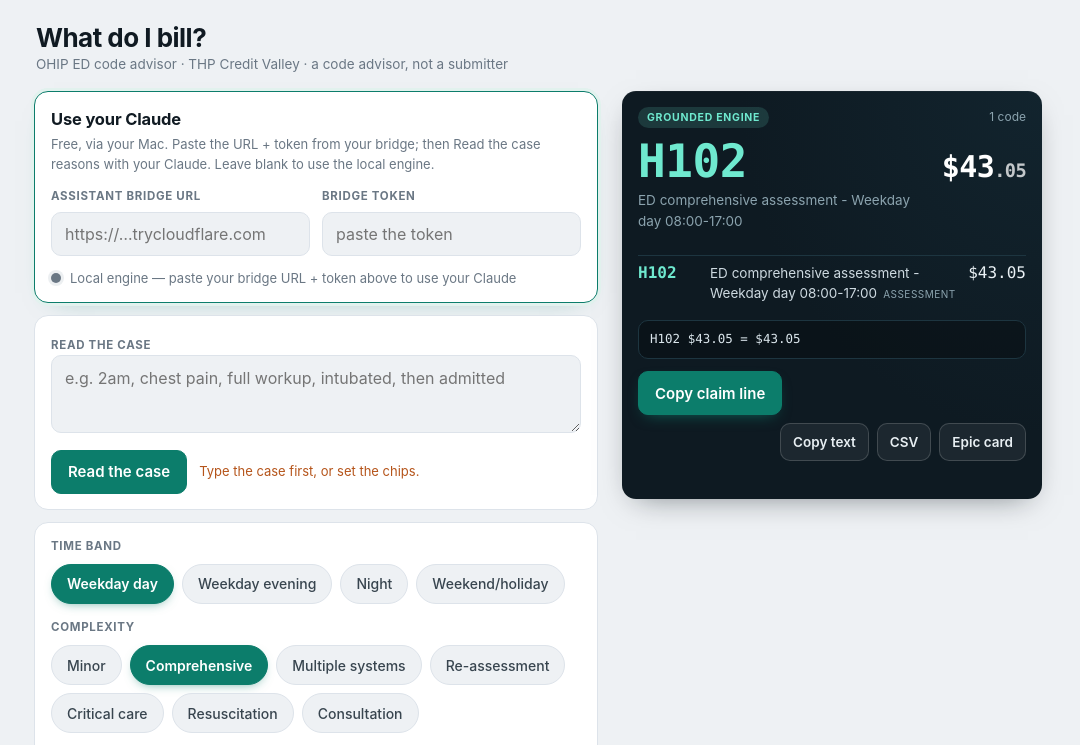
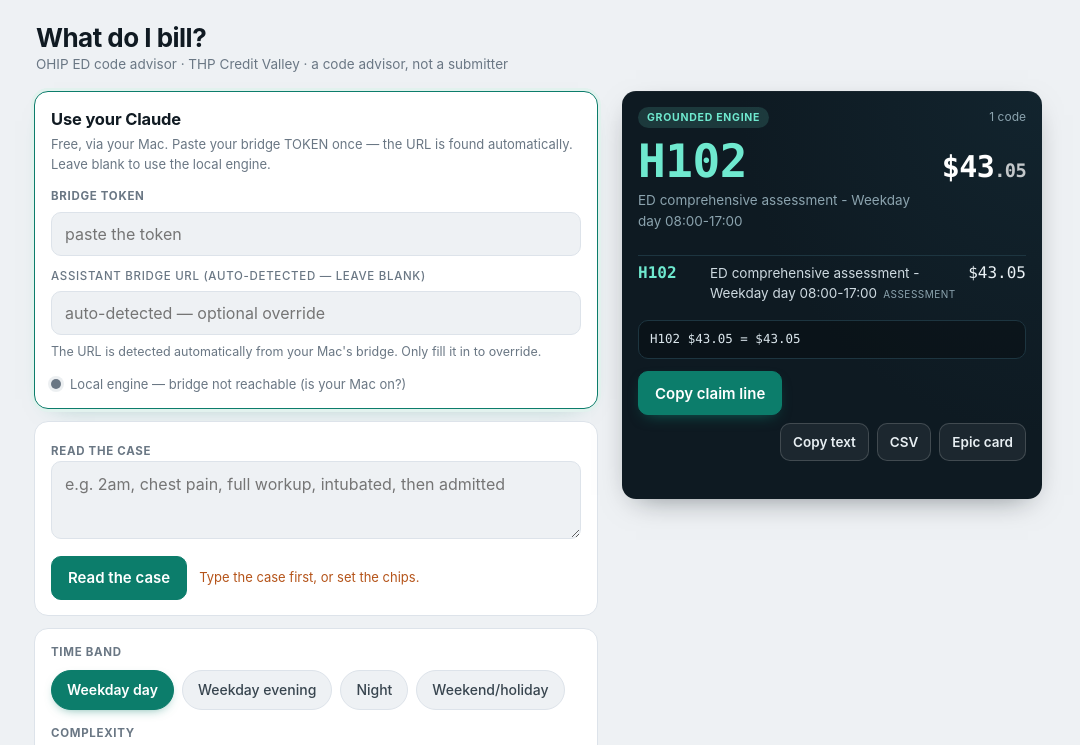
Before and after one commit to FadiBahodi/ohip-ed-billing, a plain HTML site: page index.html in a window 1280 px wide. Both pictures are taken after a click on the button "Read the case". Shown: the top 745 px of the page, without its empty margins (102-1182 px from the left). Drawn offline with Linux system fonts and the light colour scheme; no server answers.

Commit message:
web app: auto-discover bridge URL + real reachability status

```diff
--- a/app.js
+++ b/app.js
@@ -31,6 +31,87 @@ function getBridgeUrl()   { return lsGet(BRIDGE_URL_KEY); }
 function getBridgeToken() { return lsGet(BRIDGE_TOKEN_KEY); }
 function setStored(key, val) {
   try { if (val) localStorage.setItem(key, val); else localStorage.removeItem(key); } catch (e) { /* private mode */ }
+}
+
+// ---- bridge discovery + effective URL ----
+// The bridge publishes its CURRENT tunnel URL to bridge.json at the site root (same-origin as this
+// app). We fetch it so the user never has to paste a URL — only a token. A manual URL (Settings
+// override) always wins over the discovered one. discoveredBridgeUrl is cached in memory and
+// re-fetched right before each bridge call so a just-restarted bridge (new tunnel URL) is picked up.
+const DISCOVERY_PATH = "bridge.json"; // relative, same-origin (served next to index.html)
+const DISCOVERY_TIMEOUT_MS = 5000;
+const PING_TIMEOUT_MS = 4000;
+let discoveredBridgeUrl = "";
+let bridgeStatusTimer = null;
+
+async function fetchDiscovery() {
+  const ctrl = new AbortController();
+  const timer = setTimeout(() => ctrl.abort(), DISCOVERY_TIMEOUT_MS);
+  try {
+    const r = await fetch(DISCOVERY_PATH + "?t=" + Date.now(), { cache: "no-store", signal: ctrl.signal });
+    if (r.ok) {
+      const j = await r.json().catch(() => null);
+      const u = (j && typeof j.url === "string") ? j.url.trim().replace(/\/+$/, "") : "";
+      discoveredBridgeUrl = u; // may legitimately clear if the file goes empty
+    }
+    // non-200 (e.g. no bridge.json deployed): keep whatever we had — the local engine still works.
+  } catch (e) {
+    /* offline / no discovery file — leave discoveredBridgeUrl as-is */
+  } finally {
+    clearTimeout(timer);
+  }
+  return discoveredBridgeUrl;
+}
+
+// The URL "Read the case" actually uses: a manual Settings override if present, else the discovered one.
+function effectiveBridgeUrl() {
+  const manual = getBridgeUrl().trim().replace(/\/+$/, "");
+  return manual || discoveredBridgeUrl;
+}
+
+// REAL connection status: pings the bridge's GET / and reports the TRUTH (not "boxes filled").
+//   GREEN  — ping returns ok:true AND a token is set.
+//   AMBER  — bridge is reachable but no token yet.
+//   GREY   — no URL, or the ping fails/times out (bridge not reachable).
+async function bridgeStatus() {
+  const wrap = $("bridge-status"), txt = $("bridge-status-text");
+  if (!wrap || !txt) return;
+  const setState = (cls, message) => {
+    wrap.classList.remove("on", "amber");
+    if (cls) wrap.classList.add(cls);
+    txt.textContent = message;
+  };
+
+  const url = effectiveBridgeUrl();
+  const token = getBridgeToken();
+  if (!url) { setState("", "Local engine — bridge not reachable (is your Mac on?)"); return; }
+
+  setState("", "Checking your bridge…"); // neutral while we actually reach out
+
+  let reachable = false;
+  const ctrl = new AbortController();
+  const timer = setTimeout(() => ctrl.abort(), PING_TIMEOUT_MS);
+  try {
+    const r = await fetch(url + "/", { cache: "no-store", signal: ctrl.signal });
+    if (r.ok) {
+      const j = await r.json().catch(() => null);
+      reachable = !!(j && j.ok === true);
+    }
+  } catch (e) {
+    reachable = false;
+  } finally {
+    clearTimeout(timer);
+  }
+
+  if (!reachable) { setState("", "Local engine — bridge not reachable (is your Mac on?)"); return; }
+  if (!token)     { setState("amber", "Bridge found, add your token"); return; }
+  setState("on", "Connected — Read the case uses your Claude");
+}
+
+// Debounced status refresh for keystrokes in the token/URL fields (~500ms).
+function scheduleBridgeStatus() {
+  clearTimeout(bridgeStatusTimer);
+  bridgeStatusTimer = setTimeout(() => { bridgeStatus(); }, 500);
 }
 
 const state = {
@@ -68,6 +149,10 @@ async function init() {
   wireSettings();
   refreshControls();
   compute();
+
+  // DISCOVERY: learn the bridge URL published at the site root, THEN show the real status.
+  // Non-blocking: everything above already rendered; status resolves once the ping returns.
+  fetchDiscovery().then(bridgeStatus);
 }
 
 // ---- loaders ----
@@ -209,25 +294,15 @@ function wireSettings() {
       : "Until set, the claim header shows “OHIP# —”.";
   };
 
-  // Live status for the prominent "Use your Claude" card: GREEN "Connected" when BOTH the bridge
-  // URL and token are set, else GREY "Local engine". Updates on every keystroke and on init.
-  const bridgeStatus = () => {
-    const wrap = $("bridge-status"), txt = $("bridge-status-text");
-    if (!wrap || !txt) return;
-    const connected = !!(getBridgeUrl() && getBridgeToken());
-    wrap.classList.toggle("on", connected); // .on drives the green dot + text via CSS
-    txt.textContent = connected
-      ? "Connected — Read the case uses your Claude"
-      : "Local engine — paste your bridge URL + token above to use your Claude";
-  };
-
+  // The prominent "Use your Claude" card's status is driven by the module-level bridgeStatus(),
+  // which actually PINGS the bridge (see above). Keystrokes here debounce a real re-ping (~500ms).
   ohipIn.addEventListener("input", () => { setStored(OHIP_KEY, ohipIn.value.trim()); refresh(); compute(); });
   groupIn.addEventListener("input", () => { setStored(GROUP_KEY, groupIn.value.trim()); refresh(); compute(); });
   if (urlIn) urlIn.addEventListener("input", () => {
-    // Trim any trailing slash(es); the bridge path (/bill) is appended at call time.
-    setStored(BRIDGE_URL_KEY, urlIn.value.trim().replace(/\/+$/, "")); bridgeStatus();
+    // Trim any trailing slash(es); the bridge path (/bill) is appended at call time. Blank = auto-detect.
+    setStored(BRIDGE_URL_KEY, urlIn.value.trim().replace(/\/+$/, "")); scheduleBridgeStatus();
   });
-  if (tokIn) tokIn.addEventListener("input", () => { setStored(BRIDGE_TOKEN_KEY, tokIn.value.trim()); bridgeStatus(); });
+  if (tokIn) tokIn.addEventListener("input", () => { setStored(BRIDGE_TOKEN_KEY, tokIn.value.trim()); scheduleBridgeStatus(); });
   clearBtn.addEventListener("click", () => {
     setStored(OHIP_KEY, ""); setStored(GROUP_KEY, "");
     setStored(BRIDGE_URL_KEY, ""); setStored(BRIDGE_TOKEN_KEY, "");
@@ -238,7 +313,7 @@ function wireSettings() {
   });
 
   refresh();
-  bridgeStatus();
+  // Initial status paint is driven from init() after discovery resolves.
 }
 
 // ---- (a) free text -> parse -> chips + pick() ----
@@ -250,8 +325,9 @@ function wireFreeText() {
   });
 }
 
-// Router: bridge (the user's own Claude) when a bridge URL is set, else the local parser.
-// Falls back to the local engine on any bridge error/timeout/non-200.
+// Router: bridge (the user's own Claude) when we HAVE a URL (discovered or manual override) AND a
+// token, else the local parser. Re-fetches discovery first so a just-restarted bridge (new tunnel
+// URL) is picked up. Falls back to the local engine on any bridge error/timeout/non-200.
 async function readCase() {
   if (state.loading) return; // guard against double-submit (button disabled + Cmd+Enter)
   const text = $("case-text").value.trim();
@@ -259,8 +335,9 @@ async function readCase() {
   hint.classList.remove("err");
   if (!text) { hint.textContent = "Type the case first, or set the chips."; hint.classList.add("err"); return; }
 
-  const url = getBridgeUrl(), token = getBridgeToken();
-  if (url) {
+  await fetchDiscovery(); // pick up a fresh tunnel URL before routing
+  const url = effectiveBridgeUrl(), token = getBridgeToken();
+  if (url && token) {
     setLoading(true);
     setBadge("asking your Claude…", "info");
     hint.textContent = "Asking your Claude…";
@@ -273,10 +350,12 @@ async function readCase() {
       readCaseLocal(text, hint, true);
     } finally {
       setLoading(false);
+      bridgeStatus(); // reflect real reachability after the call
     }
     return;
   }
   readCaseLocal(text, hint, false);
+  bridgeStatus();
 }
 
 // Deterministic local path: parse(text) -> facts -> chips + pick(). Always available, always FREE.
--- a/index.html
+++ b/index.html
@@ -23,23 +23,24 @@
          used only to POST the case to the user's own `claude -p` bridge. Blank = local engine. -->
     <section class="panel connect" aria-label="Connect your Claude">
       <h2 class="connect-title">Use your Claude</h2>
-      <p class="connect-lede">Free, via your Mac. Paste the URL + token from your bridge; then Read the
-        case reasons with your Claude. Leave blank to use the local engine.</p>
-      <div class="settings-grid">
-        <label class="settings-field">
-          <span class="field-label">Assistant bridge URL</span>
-          <input id="set-bridge-url" class="search" type="url"
-            autocomplete="off" autocapitalize="off" spellcheck="false" placeholder="https://…trycloudflare.com" />
-        </label>
-        <label class="settings-field">
+      <p class="connect-lede">Free, via your Mac. Paste your bridge TOKEN once — the URL is found
+        automatically. Leave blank to use the local engine.</p>
+      <div class="connect-fields">
+        <label class="settings-field connect-token">
           <span class="field-label">Bridge token</span>
           <input id="set-bridge-token" class="search" type="text"
             autocomplete="off" autocapitalize="off" spellcheck="false" placeholder="paste the token" />
         </label>
+        <label class="settings-field connect-url">
+          <span class="field-label">Assistant bridge URL (auto-detected — leave blank)</span>
+          <input id="set-bridge-url" class="search" type="url"
+            autocomplete="off" autocapitalize="off" spellcheck="false" placeholder="auto-detected — optional override" />
+        </label>
       </div>
+      <p class="connect-hint">The URL is detected automatically from your Mac's bridge. Only fill it in to override.</p>
       <div class="connect-status" id="bridge-status" role="status" aria-live="polite">
         <span class="status-dot" id="bridge-status-dot"></span>
-        <span class="status-text" id="bridge-status-text">Local engine — paste your bridge URL + token above to use your Claude</span>
+        <span class="status-text" id="bridge-status-text">Checking for your bridge…</span>
       </div>
     </section>
 
--- a/style.css
+++ b/style.css
@@ -535,6 +535,27 @@ body {
   background: var(--accent);
   box-shadow: 0 0 0 3px var(--accent-soft);
 }
+/* AMBER: bridge is reachable but the user hasn't pasted a token yet. */
+.connect-status.amber { color: var(--ink-soft); }
+.connect-status.amber .status-dot {
+  background: var(--warn);
+  box-shadow: 0 0 0 3px var(--warn-soft);
+}
+
+/* connect card fields: TOKEN is primary (top, full width); URL is a secondary auto-detected override. */
+.connect-fields {
+  display: grid;
+  grid-template-columns: 1fr;
+  gap: 12px;
+  margin-bottom: 6px;
+}
+.connect-url .field-label { color: var(--muted); font-weight: 500; }
+.connect-hint {
+  margin: 8px 0 0;
+  color: var(--muted);
+  font-size: 12.5px;
+  line-height: 1.5;
+}
 
 /* ---- assistant bridge: the clarifying question, shown prominently on the dark hero ---- */
 .bridge-ask {
```
